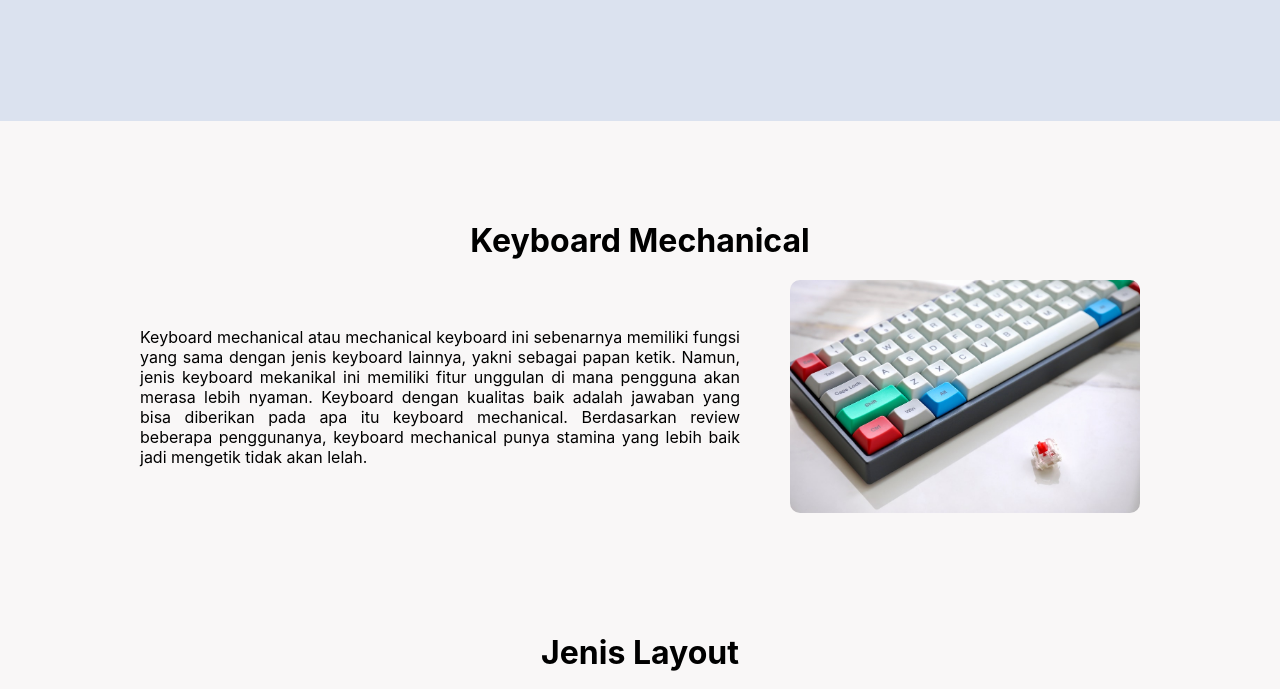
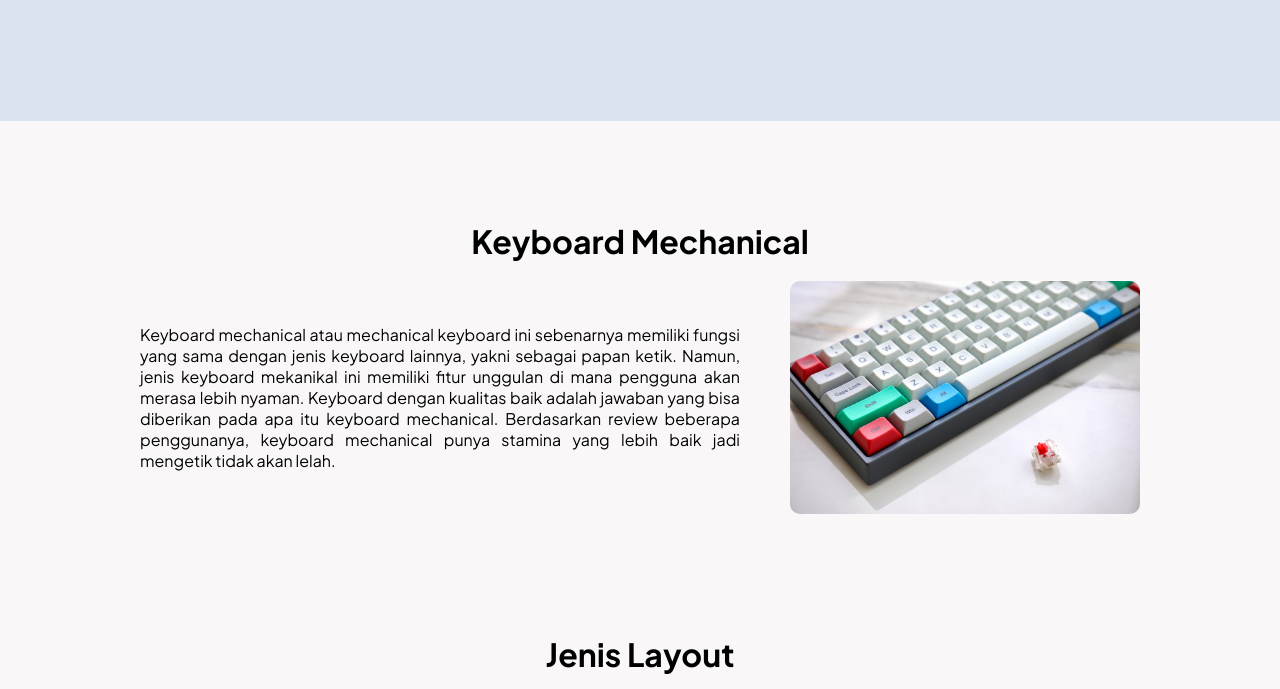
Before and after one commit to daffadmr/kibod, a plain HTML site: page index.html in a window 1280 px wide. Shown: the part 499-1188 px from the top of the page. Drawn offline with Linux system fonts and the light colour scheme.

Commit message:
Change font to Jakarta Sans

```diff
--- a/assets/style.css
+++ b/assets/style.css
@@ -1,8 +1,11 @@
+@import url('https://fonts.googleapis.com/css2?family=Plus+Jakarta+Sans:wght@300;400;500;700&display=swap');
+
 * {
   box-sizing: border-box;
   margin: 0;
   padding: 0;
   scroll-behavior: smooth;
+  font-family: 'Plus Jakarta Sans', sans-serif;
 }
 
 img {
```
